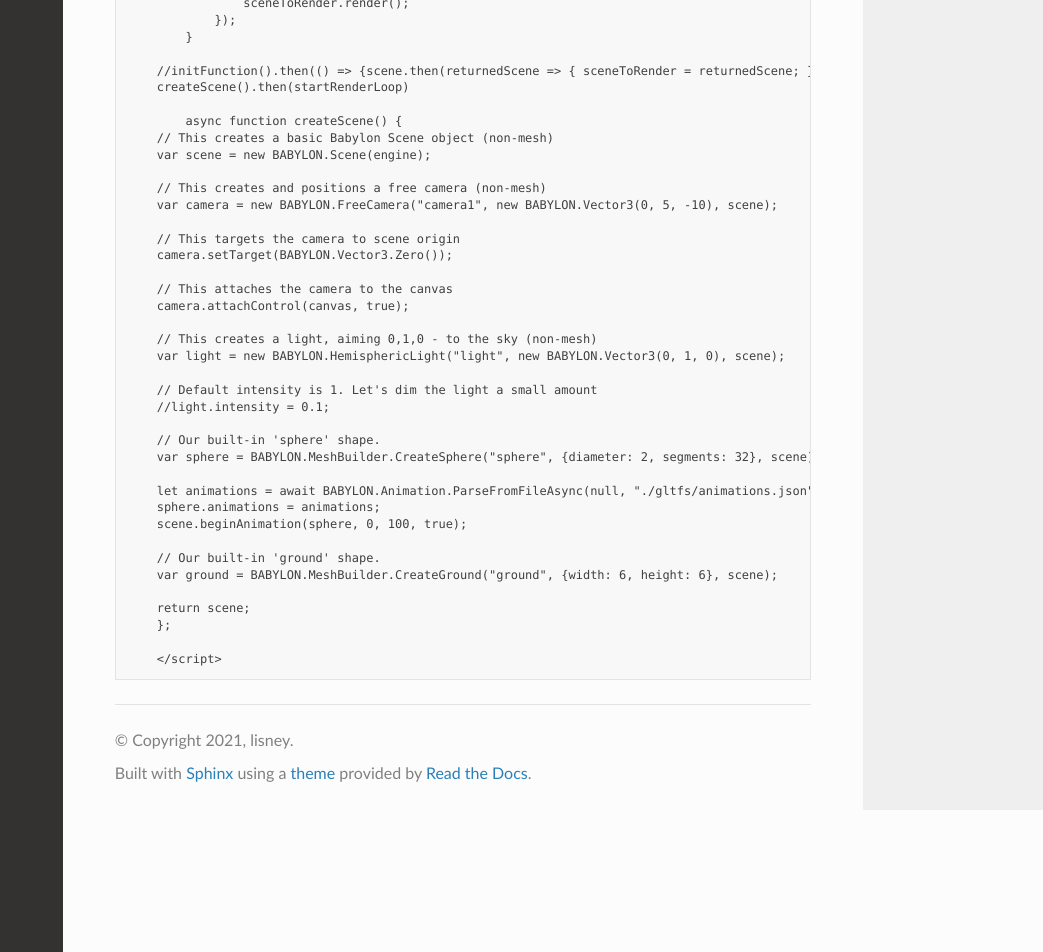
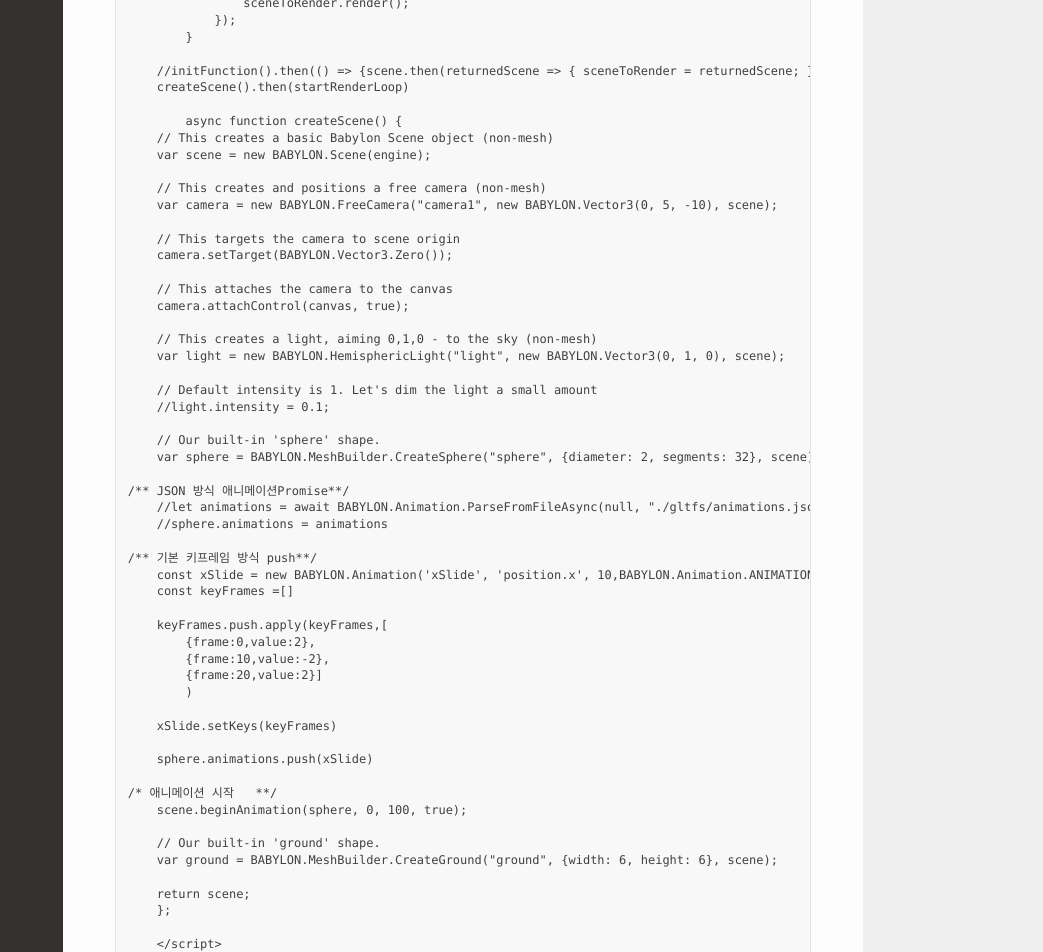
Before and after one commit to lisney/RTD, a Sphinx documentation site: the page built from docs/source/html/babylonjs.md, in a window 1280 px wide and 1400 px high, scrolled down 9455 px. Shown: the part 448-1400 px from the top of the window, without its empty margins (237-1280 px from the left). Built offline with Sphinx 7.4.7 and the Read the Docs theme 2.0.0, drawn with Linux system fonts in a browser that asks for light colours; pages that are not in the unit, such as notebooks, are missing from menus; some of the changed text lies outside the part shown.

Commit message:
Update babylonjs.md

```diff
--- a/docs/source/html/babylonjs.md
+++ b/docs/source/html/babylonjs.md
@@ -384,8 +384,25 @@
     // Our built-in 'sphere' shape.
     var sphere = BABYLON.MeshBuilder.CreateSphere("sphere", {diameter: 2, segments: 32}, scene);
 
-    let animations = await BABYLON.Animation.ParseFromFileAsync(null, "./gltfs/animations.json");
-    sphere.animations = animations;
+/** JSON 방식 애니메이션Promise**/
+    //let animations = await BABYLON.Animation.ParseFromFileAsync(null, "./gltfs/animations.json");
+    //sphere.animations = animations
+
+/** 기본 키프레임 방식 push**/
+    const xSlide = new BABYLON.Animation('xSlide', 'position.x', 10,BABYLON.Animation.ANIMATIONTYPE_FLOAT,BABYLON.Animation.ANIMATIONLOOPMODE_CYCLE)
+    const keyFrames =[]
+
+    keyFrames.push.apply(keyFrames,[
+        {frame:0,value:2},
+        {frame:10,value:-2},
+        {frame:20,value:2}]
+        )
+
+    xSlide.setKeys(keyFrames)
+
+    sphere.animations.push(xSlide)
+
+/* 애니메이션 시작   **/
     scene.beginAnimation(sphere, 0, 100, true);
 
     // Our built-in 'ground' shape.
```
